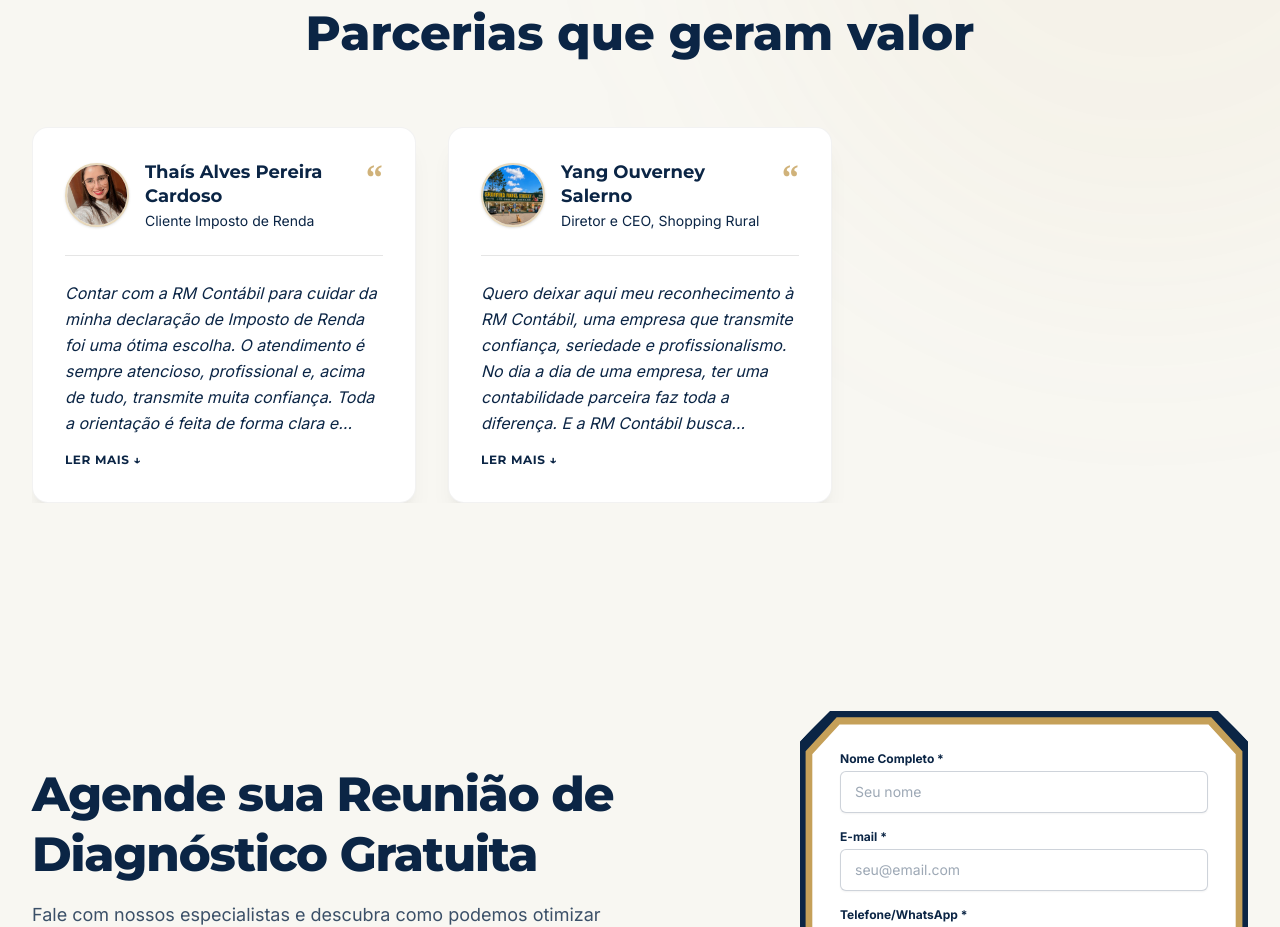
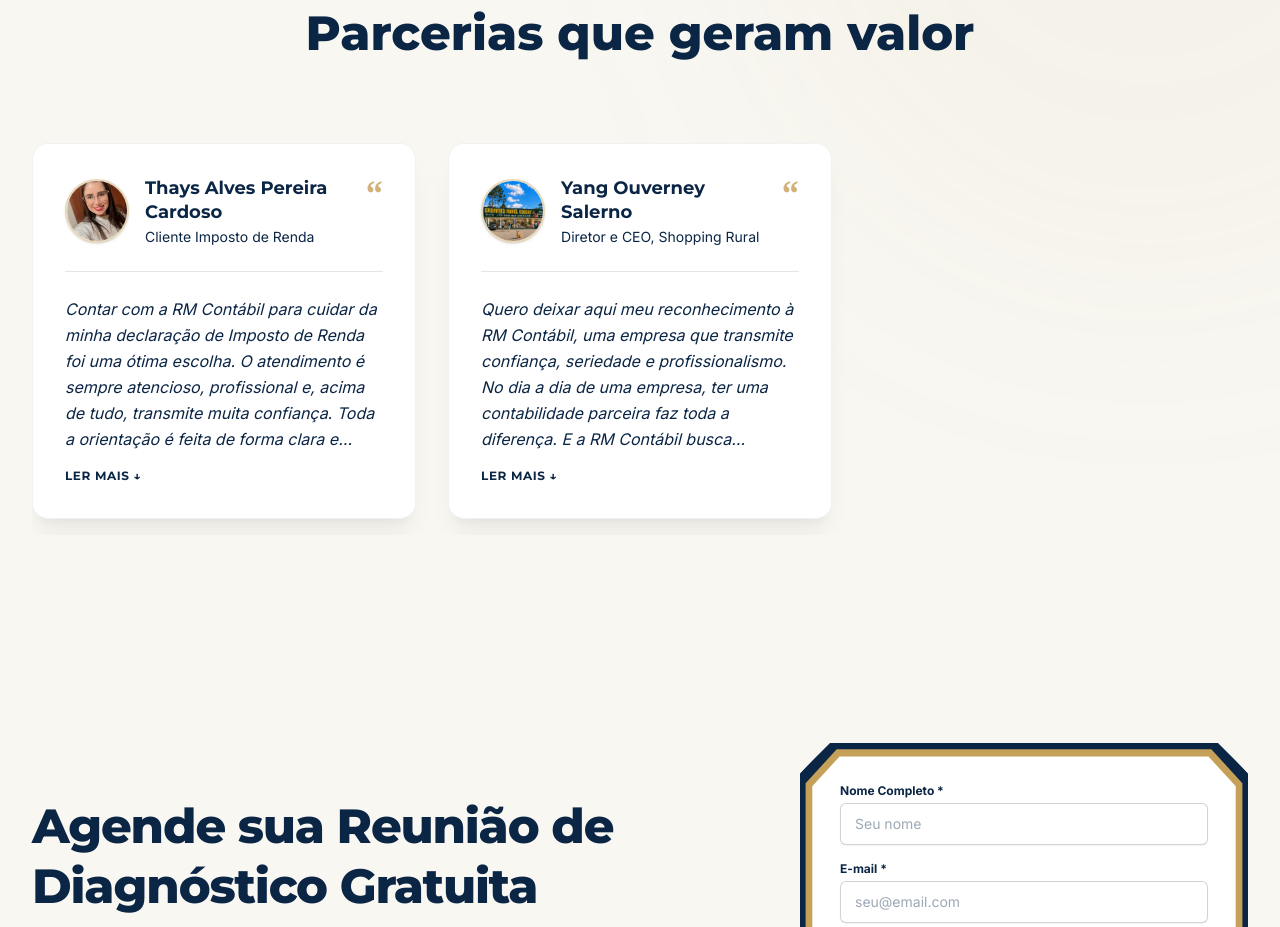
Before and after one commit to RudolfoTorres/rodrigues-mansur, a Next.js app: page / in a window 1280 px wide. Shown: the part 3360-4287 px from the top of the page. Built offline with nearby package versions, Linux system fonts and the light colour scheme.

Commit message:
fix: ajuste do items-start e remoção do h-full fixo no card testimonials

```diff
--- a/src/components/Testimonials.tsx
+++ b/src/components/Testimonials.tsx
@@ -13,7 +13,7 @@ export function Testimonials() {
   const testimonials: Testimonial[] = [
     {
       text: "Contar com a RM Contábil para cuidar da minha declaração de Imposto de Renda foi uma ótima escolha. O atendimento é sempre atencioso, profissional e, acima de tudo, transmite muita confiança. Toda a orientação é feita de forma clara e cuidadosa, o que torna um processo que poderia ser complicado, muito mais simples e tranquilo. Fico muito satisfeita em saber que posso contar com uma equipe competente e responsável para cuidar de tudo com segurança. Recomendo a RM Contábil pela excelência no atendimento e pela confiança que transmite!",
-      author: "Thaís Alves Pereira Cardoso",
+      author: "Thays Alves Pereira Cardoso",
       role: "Cliente Imposto de Renda",
       imageUrl: "/images/testimonials/thays-alves.png"
     },
@@ -33,7 +33,6 @@ export function Testimonials() {
   const [touchStart, setTouchStart] = useState<number | null>(null);
   const [touchEnd, setTouchEnd] = useState<number | null>(null);
 
-  // Distância mínima em pixels para considerar um swipe válido
   const minSwipeDistance = 50;
 
   useEffect(() => {
@@ -67,11 +66,10 @@ export function Testimonials() {
     setCurrentIndex((prev) => (prev <= 0 ? maxIndex : prev - 1));
   };
 
-  // Funções de captura de gesto de toque (Swipe)
   const onTouchStart = (e: React.TouchEvent) => {
     setTouchEnd(null);
     setTouchStart(e.targetTouches[0].clientX);
-    setIsPaused(true); // Pausa o autoplay enquanto o usuário interage
+    setIsPaused(true);
   };
 
   const onTouchMove = (e: React.TouchEvent) => {
@@ -107,17 +105,18 @@ export function Testimonials() {
           </h2>
         </div>
 
-        {/* Container com os eventos de touch aplicados */}
+        {/* Container com eventos de touch */}
         <div
-          className="w-full overflow-hidden cursor-grab active:cursor-grabbing touch-pan-y"
+          className="w-full overflow-hidden cursor-grab active:cursor-grabbing touch-pan-y py-4"
           onMouseEnter={() => setIsPaused(true)}
           onMouseLeave={() => setIsPaused(false)}
           onTouchStart={onTouchStart}
           onTouchMove={onTouchMove}
           onTouchEnd={onTouchEnd}
         >
+          {/* Adicionado items-start para evitar o alinhamento stretch */}
           <div
-            className="flex transition-transform duration-500 ease-in-out"
+            className="flex items-start transition-transform duration-500 ease-in-out"
             style={{
               gap: "2rem",
               transform: isMobile
@@ -188,7 +187,8 @@ function TestimonialCard({ test }: { test: Testimonial }) {
     .join("");
 
   return (
-    <div className="bg-white p-8 rounded-2xl shadow-xl shadow-black/5 flex flex-col justify-between h-full border border-black/5 hover:-translate-y-2 transition-transform duration-300">
+    /* Removido o h-full para que o card cresça de forma totalmente auto-contida */
+    <div className="bg-white p-8 rounded-2xl shadow-xl shadow-black/5 flex flex-col justify-between border border-black/5 hover:-translate-y-2 transition-transform duration-300">
       <div>
 
         <div className="flex items-center justify-between gap-4 pb-6 mb-6 border-b border-black/10">
@@ -229,7 +229,7 @@ function TestimonialCard({ test }: { test: Testimonial }) {
         {isLongText && (
           <button
             onClick={(e) => {
-              e.stopPropagation(); // Evita conflito com o arraste
+              e.stopPropagation();
               setIsExpanded(!isExpanded);
             }}
             className="mt-4 text-xs font-heading font-bold text-rm-blue hover:text-rm-gold-dark uppercase tracking-wider transition-colors inline-flex items-center gap-1 focus:outline-none"
```
